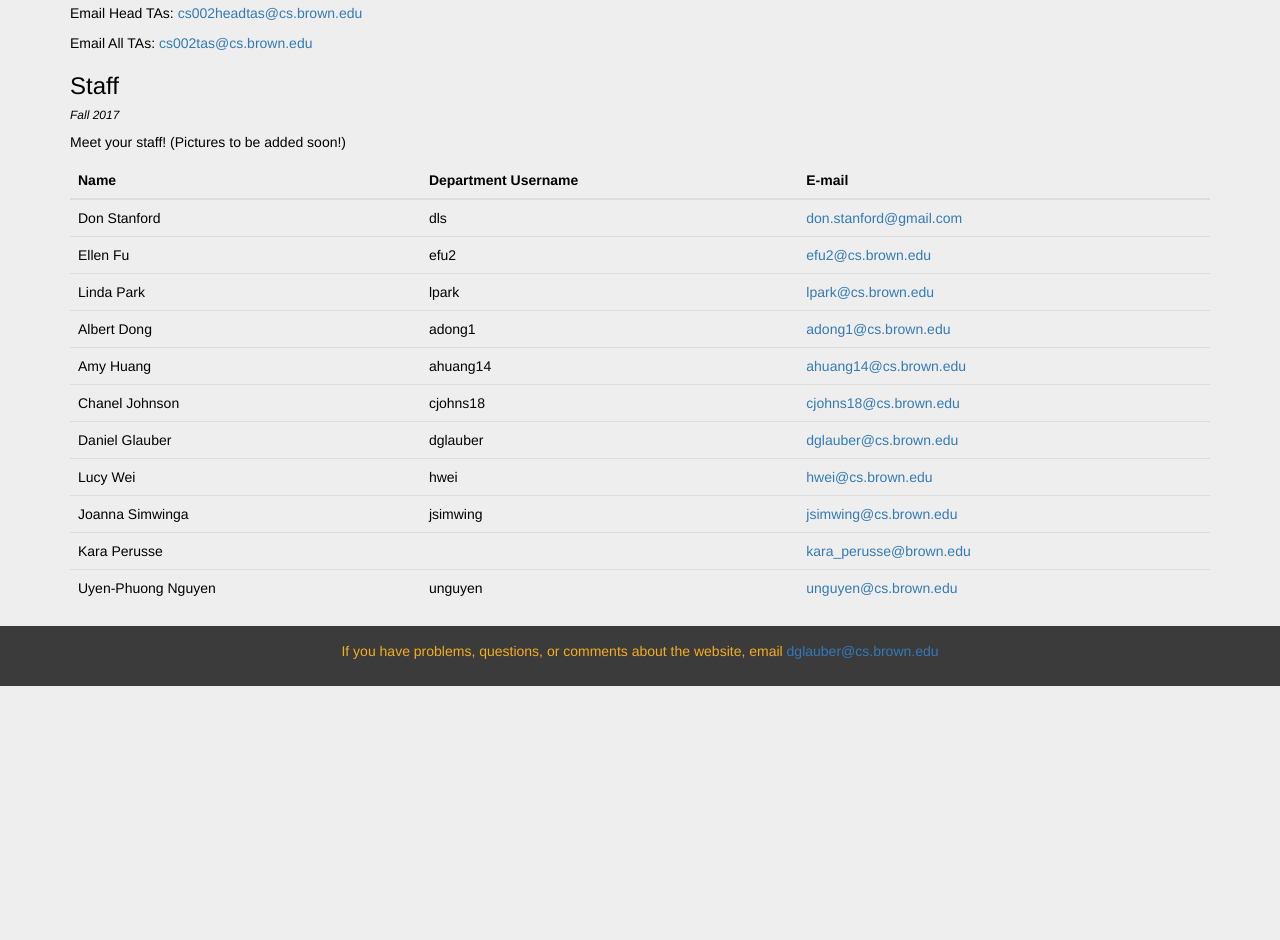
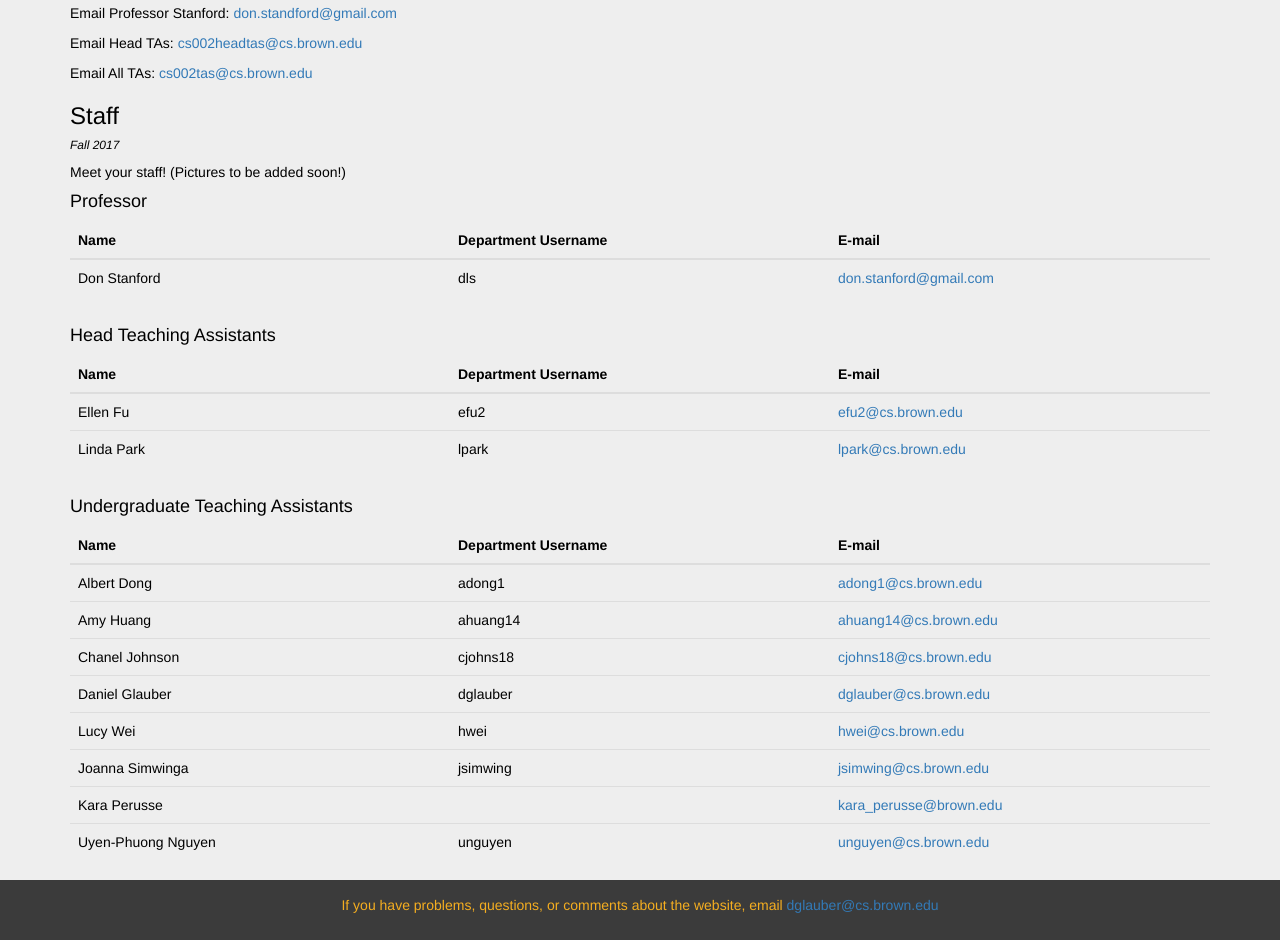
Before and after one commit to dglauber1/cs002_website, a plain HTML site: page staff.html in a window 1280 px wide. Shown: the part 434-1374 px from the top of the page. Before the commit the page ends 1120 px from the top, so only its background shows below. Drawn offline with nearby package versions, Linux system fonts and the light colour scheme; a script that the page names is missing; a web font is replaced by a local one.

Commit message:
fixed up staff.html tables

```diff
--- a/css/template.css
+++ b/css/template.css
@@ -63,8 +63,9 @@ html {
   margin-bottom: 100px;
 }
 
-#staff-table {
+.staff-table {
   border-top-color: #242424;
+  table-layout: fixed;
 }
 
 .main-body {
--- a/staff.html
+++ b/staff.html
@@ -52,17 +52,15 @@
       <img src="resources/super-mario-kart-banner.jpg" id="main-pic" />
       <div class="container main-body">
         <h3> Contact Us </h3>
-          <p>
-            Email Head TAs: <a href="mailto:cs002headtas@cs.brown.edu">cs002headtas@cs.brown.edu</a>
-          </p>
-          <p>
-            Email All TAs: <a href="mailto:cs002tas@cs.brown.edu">cs002tas@cs.brown.edu</a>
-          </p>
+          <p>Email Professor Stanford: <a href="mailto:don.stanford@gmail.com">don.standford@gmail.com</a>
+          <p>Email Head TAs: <a href="mailto:cs002headtas@cs.brown.edu">cs002headtas@cs.brown.edu</a>
+          <p>Email All TAs: <a href="mailto:cs002tas@cs.brown.edu">cs002tas@cs.brown.edu</a>
         <h3>Staff</h3>
         <h6><i>Fall 2017</i></h6>
-        <p class="post">Meet your staff! (Pictures to be added soon!)</p>
+        <p class="post">Meet your staff! (Pictures to be added soon!)
+        <h4>Professor</h4>
         <div class="table-responsive">
-          <table class="table" id="staff-table">
+          <table class="table staff-table">
             <thead>
               <tr>
                 <th>Name</th>
@@ -77,6 +75,20 @@
                 <td>dls</td>
                 <td><a href="mailto:don.stanford@gmail.com">don.stanford@gmail.com</a></td>
               </tr>
+            </tbody>
+          </table>
+        </div>
+        <h4>Head Teaching Assistants</h4>
+        <div class="table-responsive">
+          <table class="table staff-table">
+            <thead>
+              <tr>
+                <th>Name</th>
+                <th>Department Username</th>
+                <th>E-mail</th>
+              </tr>
+            </thead>
+            <tbody>
               <tr>
                 <!--<td><div data-src="holder.js/200x200" class="img-thumbnail" id="Don"></div></td>-->
                 <td>Ellen Fu</td>
@@ -89,6 +101,20 @@
                 <td>lpark</td>
                 <td><a href="mailto:lpark@cs.brown.edu">lpark@cs.brown.edu</a></td>
               </tr>
+            </tbody>
+          </table>
+        </div>
+        <h4>Undergraduate Teaching Assistants</h4>
+        <div class="table-responsive">
+          <table class="table staff-table">
+            <thead>
+              <tr>
+                <th>Name</th>
+                <th>Department Username</th>
+                <th>E-mail</th>
+              </tr>
+            </thead>
+            <tbody>
               <tr>
                 <!--<td><div data-src="holder.js/200x200" class="img-thumbnail" id="Don"></div></td>-->
                 <td>Albert Dong</td>
```
